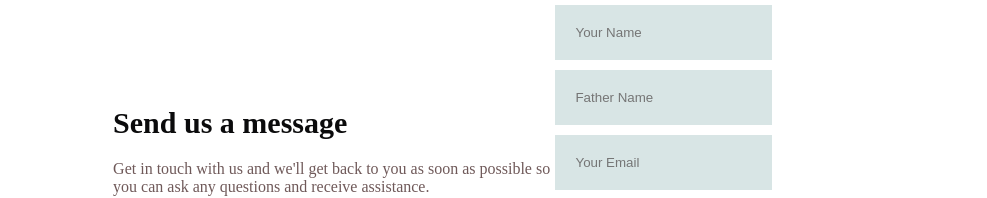
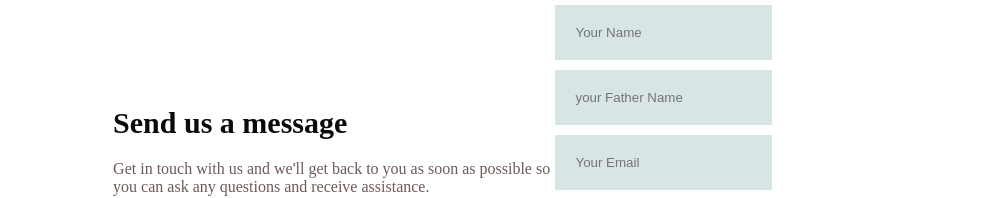
Before and after one commit to Fahim-Ullah123/portfolio, a React (Vite) app: page / in a window 1280 px wide. Shown: the part 3474-3672 px from the top of the page, without its empty margins (146-1133 px from the left). Built offline with nearby package versions, Linux system fonts and the light colour scheme.

Commit message:
change the input name

```diff
--- a/src/Components/Contact/Contact.jsx
+++ b/src/Components/Contact/Contact.jsx
@@ -42,7 +42,7 @@
                      <input
                         type="text"
                         name="fatherName"
-                        placeholder="Father Name"
+                        placeholder="your Father Name"
                         required
                     />
 
```
